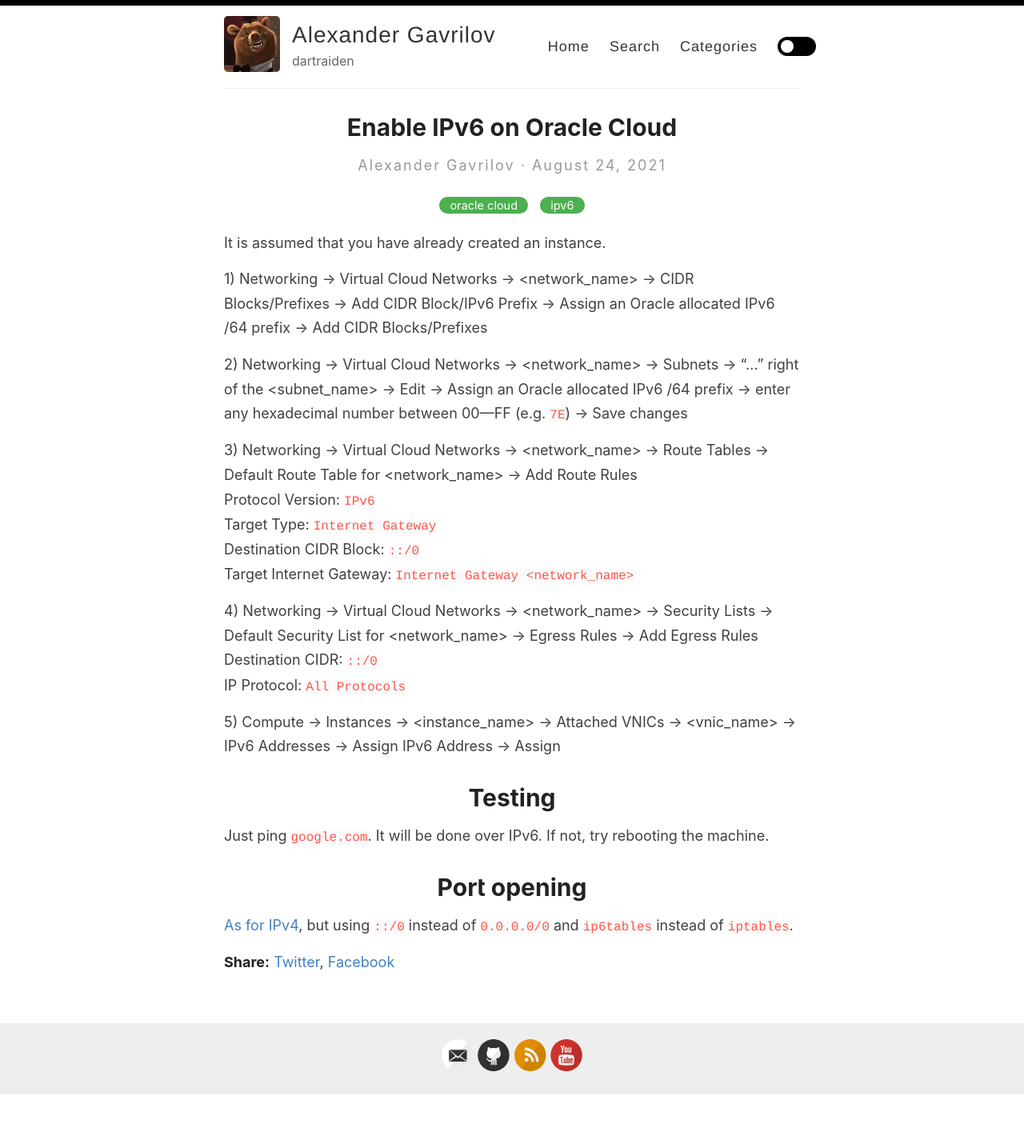
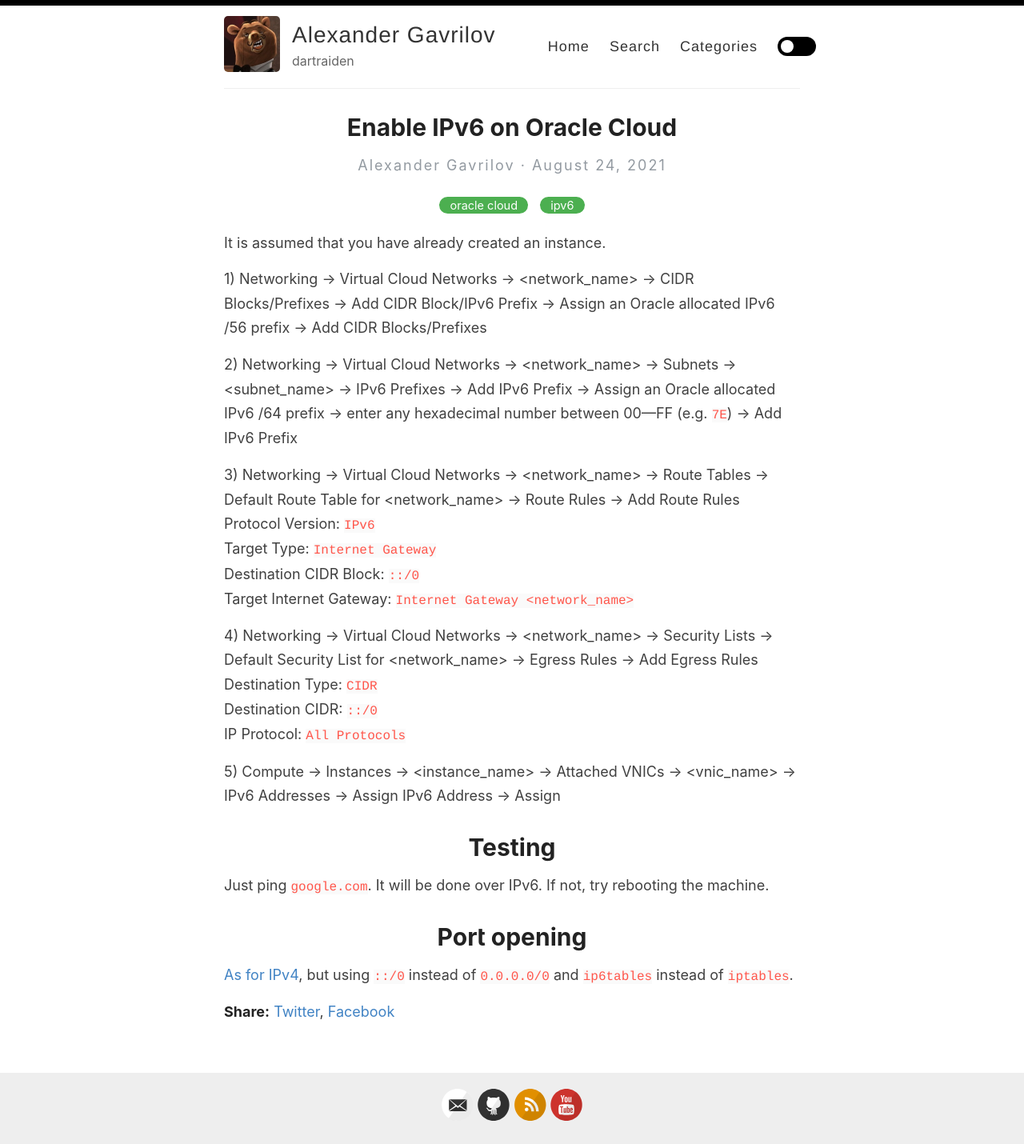
Before and after one commit to dartraiden/dartraiden.github.io, a Jekyll site: the page built from _posts/2021-8-24-Oracle-Cloud-IPv6.md, in a window 1280 px wide. Shown: the whole page at 80% size. Built offline with Jekyll 4.4.1, drawn with Linux system fonts in a browser that asks for light colours; our own code applies the rules of GitHub Pages for plain Markdown files; before the commit the page ends 1369 px from its top, so only the background shows below that.

Commit message:
Update "Enable IPv6 on Oracle Cloud"

```diff
--- a/_posts/2021-8-24-Oracle-Cloud-IPv6.md
+++ b/_posts/2021-8-24-Oracle-Cloud-IPv6.md
@@ -6,17 +6,18 @@
 
 It is assumed that you have already created an instance.
 
-1) Networking → Virtual Cloud Networks → \<network_name\> → CIDR Blocks/Prefixes → Add CIDR Block/IPv6 Prefix → Assign an Oracle allocated IPv6 /64 prefix → Add CIDR Blocks/Prefixes
+1) Networking → Virtual Cloud Networks → \<network_name\> → CIDR Blocks/Prefixes → Add CIDR Block/IPv6 Prefix → Assign an Oracle allocated IPv6 /56 prefix → Add CIDR Blocks/Prefixes
 
-2) Networking → Virtual Cloud Networks → \<network_name\> → Subnets → "..." right of the \<subnet_name\> → Edit → Assign an Oracle allocated IPv6 /64 prefix → enter any hexadecimal number between 00—FF (e.g. `7E`) → Save changes
+2) Networking → Virtual Cloud Networks → \<network_name\> → Subnets → \<subnet_name\> → IPv6 Prefixes → Add IPv6 Prefix → Assign an Oracle allocated IPv6 /64 prefix → enter any hexadecimal number between 00—FF (e.g. `7E`) → Add IPv6 Prefix
 
-3) Networking → Virtual Cloud Networks → \<network_name\> → Route Tables → Default Route Table for \<network_name\> → Add Route Rules
+3) Networking → Virtual Cloud Networks → \<network_name\> → Route Tables → Default Route Table for \<network_name\> → Route Rules → Add Route Rules
 Protocol Version: `IPv6`
 Target Type: `Internet Gateway`
 Destination CIDR Block: `::/0`
 Target Internet Gateway: `Internet Gateway <network_name>`
 
 4) Networking → Virtual Cloud Networks → \<network_name\> → Security Lists → Default Security List for \<network_name\> → Egress Rules → Add Egress Rules
+Destination Type: `CIDR`
 Destination CIDR: `::/0`
 IP Protocol: `All Protocols`
 
```
